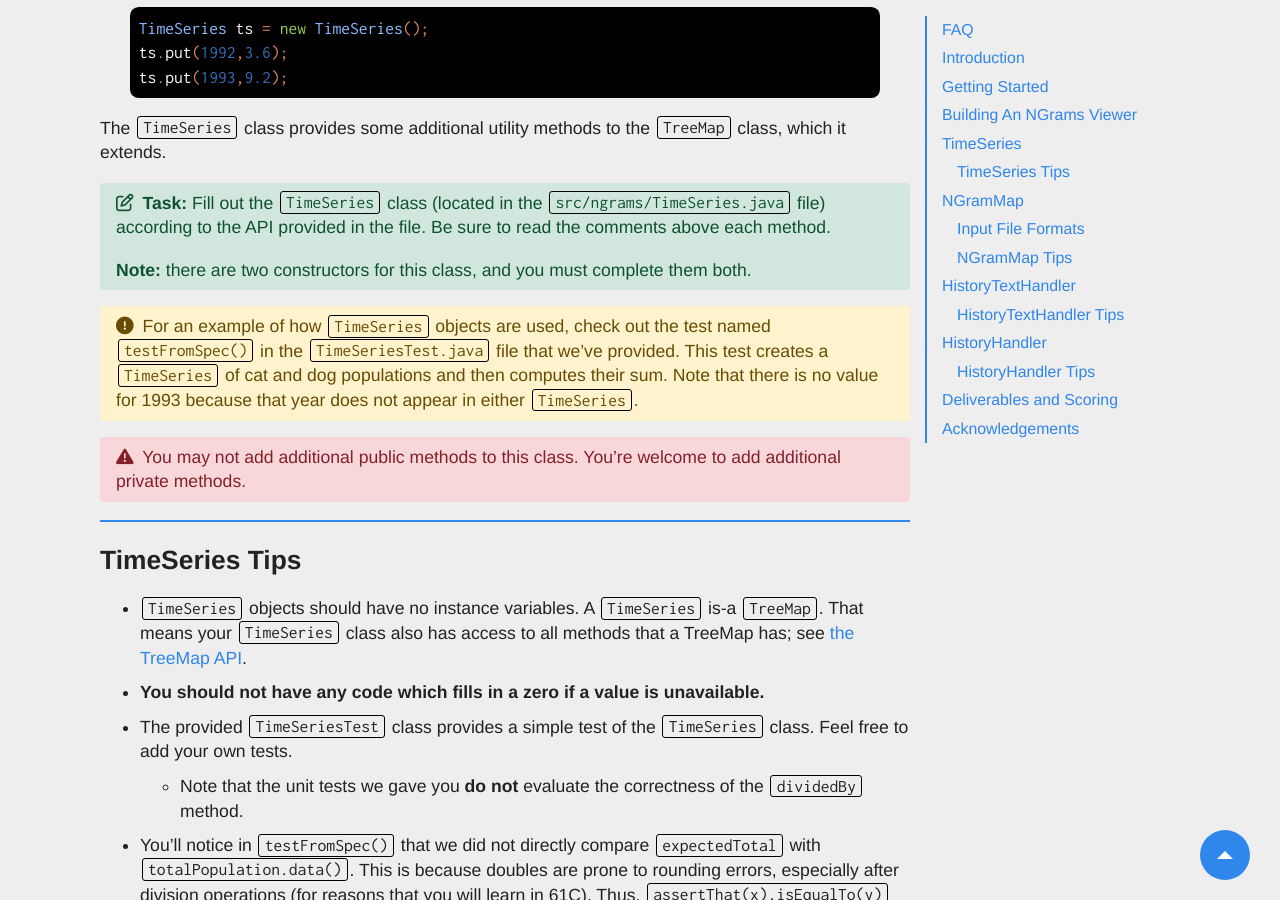
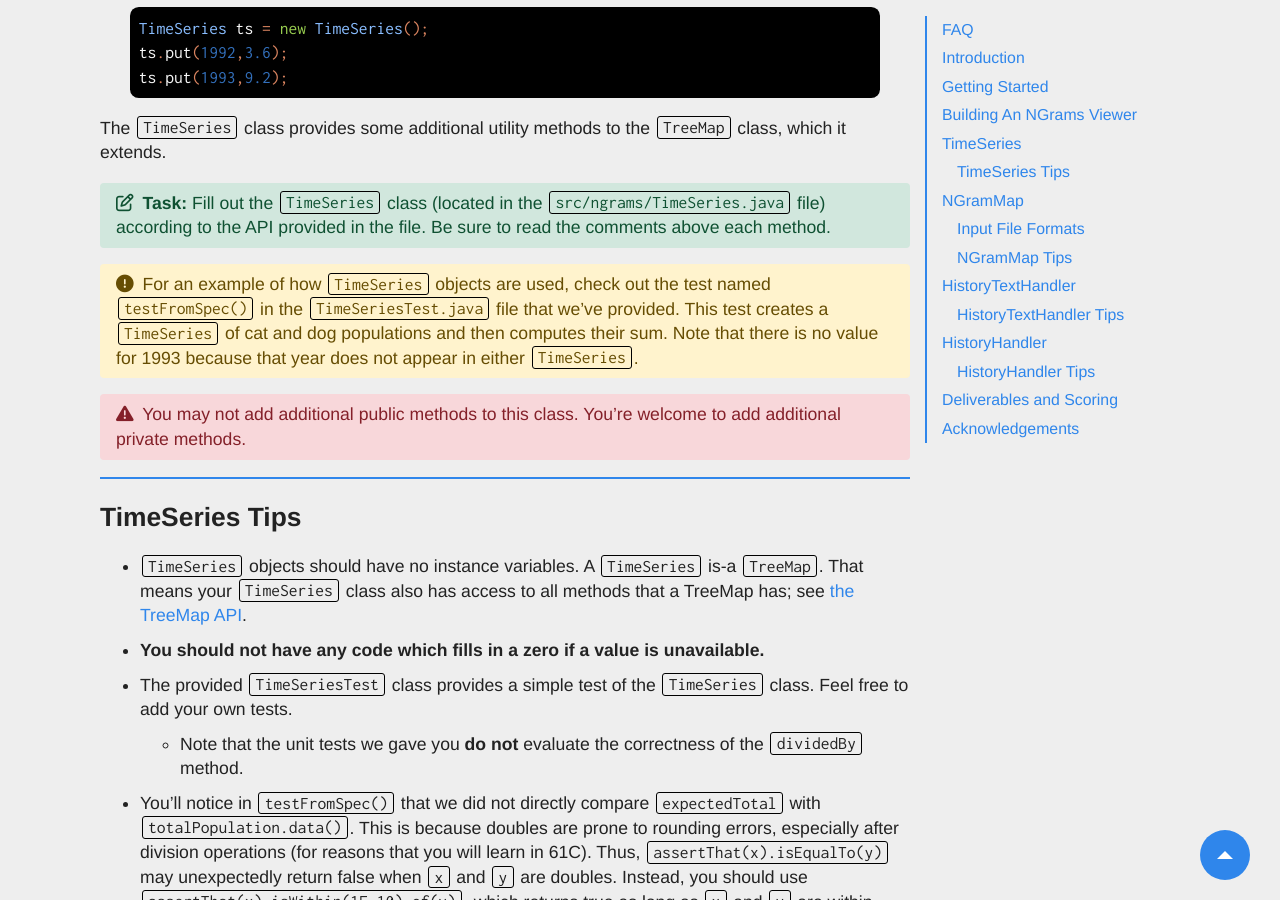
Before and after one commit to Berkeley-CS61B/website-fa23, a Jekyll site: the page built from materials/proj/proj2a/index.md, in a window 1280 px wide and 900 px high, scrolled down 2770 px. Built offline with Jekyll 4.4.1, drawn with Linux system fonts in a browser that asks for light colours; nearby versions of some CDN libraries; comment, search, counter and statistics services are not loaded.

Commit message:
confusing note deleted

```diff
--- a/materials/proj/proj2a/index.md
+++ b/materials/proj/proj2a/index.md
@@ -103,8 +103,6 @@ The `TimeSeries` class provides some additional utility methods to the `TreeMap`
 {% include alert.html type="task" content="
 **Task:** Fill out the `TimeSeries` class (located in the `src/ngrams/TimeSeries.java` file) according to
 the API provided in the file. Be sure to read the comments above each method.
-
-**Note:** there are two constructors for this class, and you must complete them both.
 " %}
 
 {% include alert.html type="warning" content="
```
